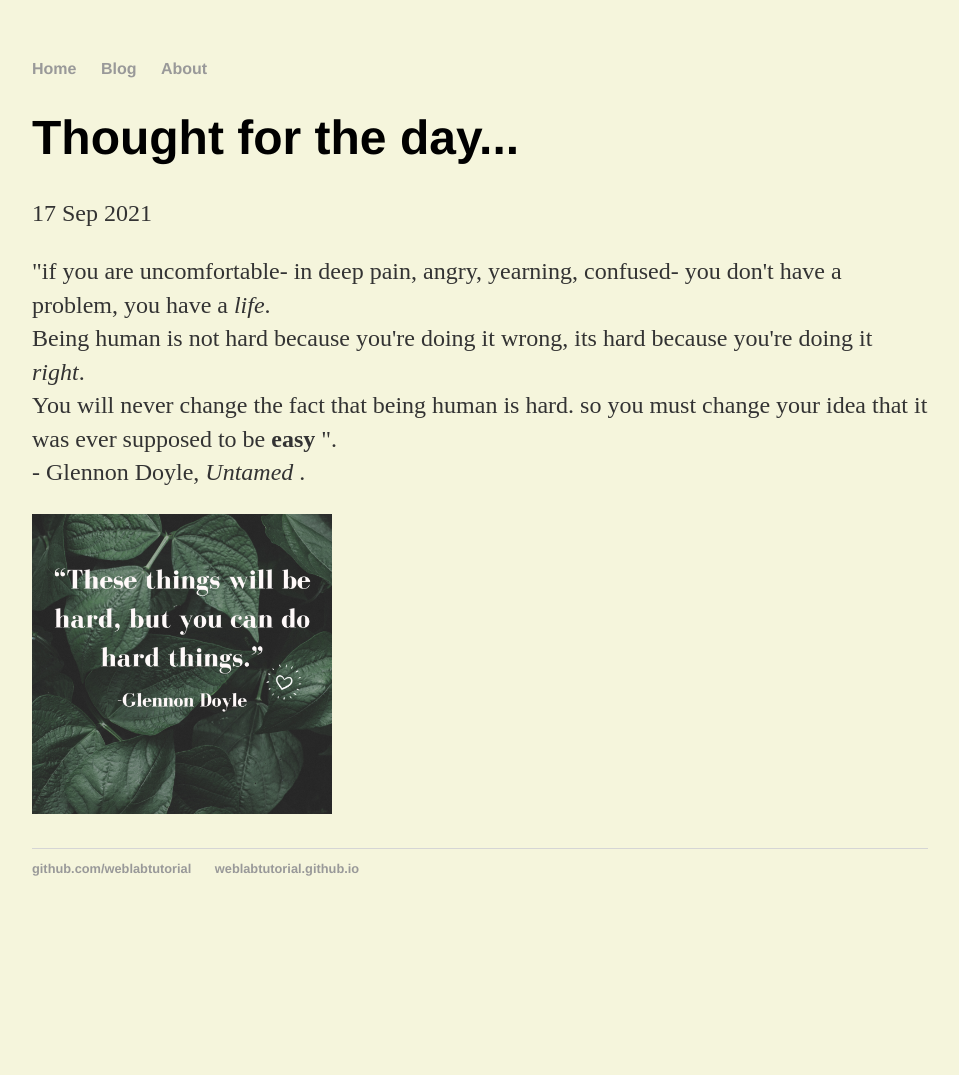
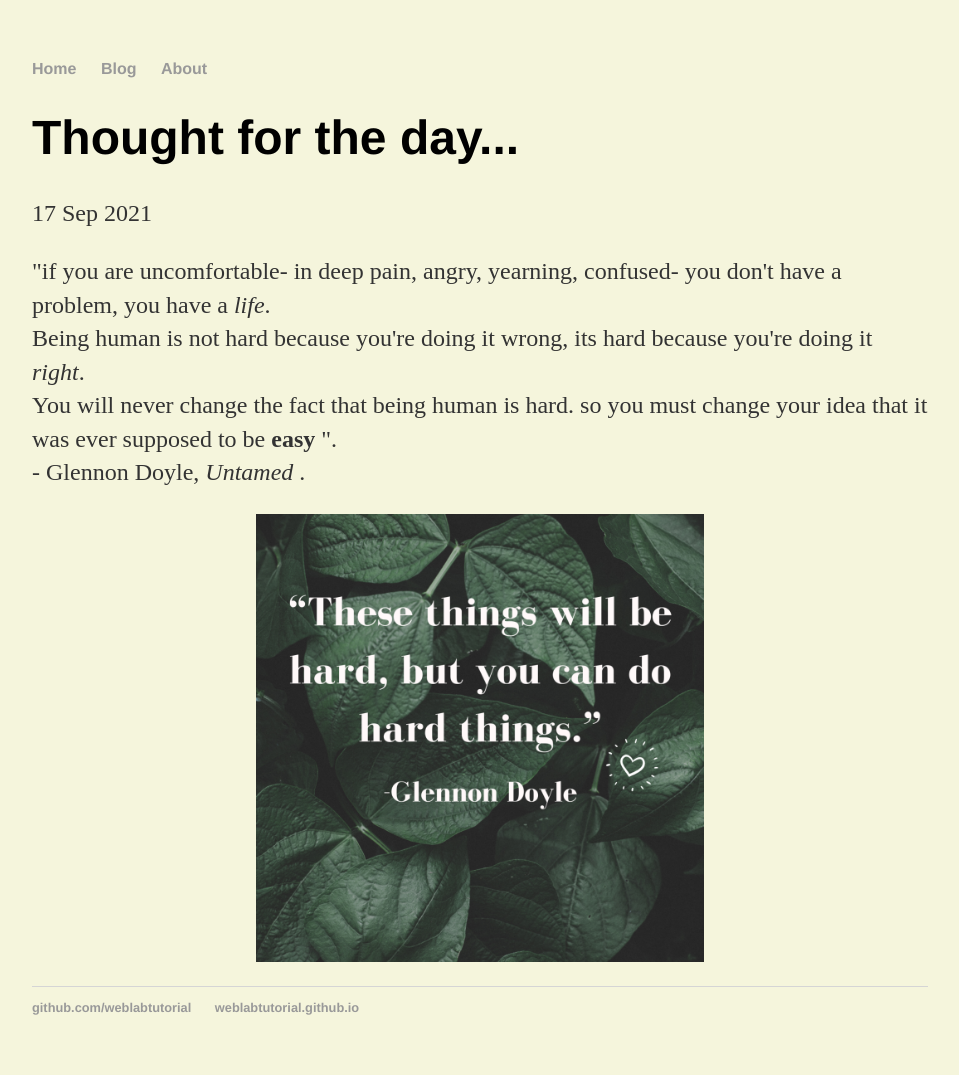
Before and after one commit to cbm2001/cbm2001.github.io, a Jekyll site: the page built from _posts/2021-09-17-quote.md, in a window 1280 px wide. Shown: the whole page, without its empty margins (160-1119 px from the left). Built offline with Jekyll 4.4.1, drawn with Linux system fonts in a browser that asks for light colours; before the commit the page ends 936 px from its top, so only the background shows below that.

Commit message:
Update 2021-09-17-quote.md

```diff
--- a/_posts/2021-09-17-quote.md
+++ b/_posts/2021-09-17-quote.md
@@ -10,4 +10,4 @@
   that being human is  hard. so you must change your idea that it was ever supposed to be <b> easy </b>". <br>
   - Glennon Doyle, <em> Untamed </em>.
 </p>
-<img src="/images/quotepic.png" alt="Picture of a Quote" style="height: 300px; width:300px;">
+<img src="/images/quotepic.png" alt="Picture of a Quote" style="display: block; margin-right: auto; margin-left: auto; width: 50%;">
```
